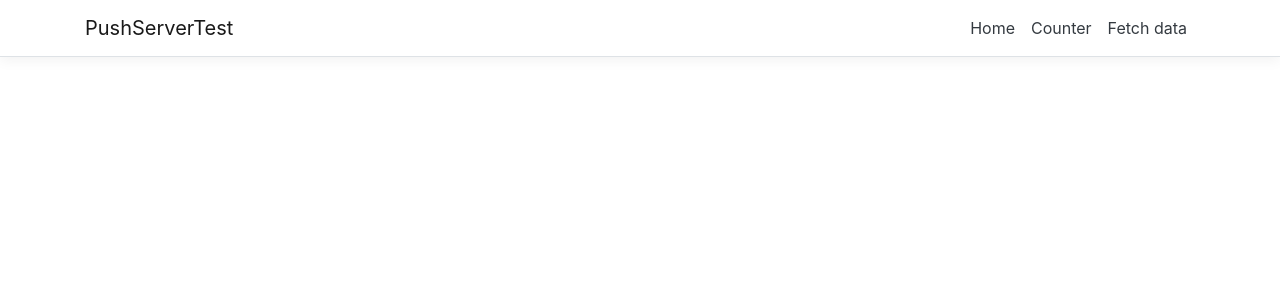
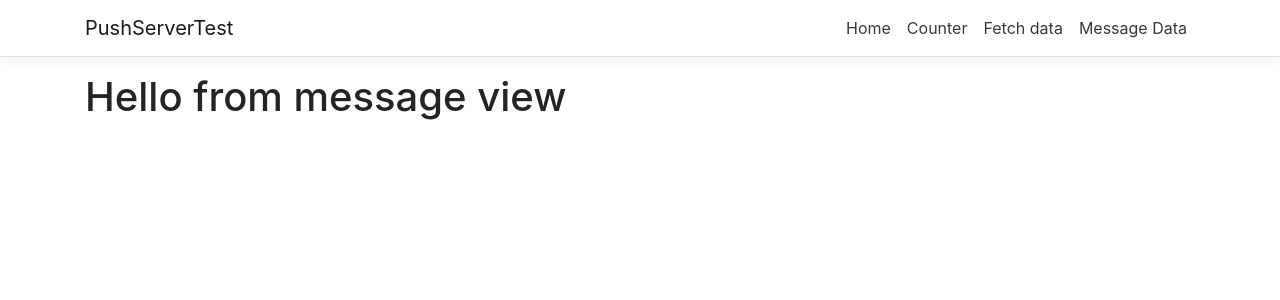
Before and after one commit to MattReamsSsi/PushServerTest, a React (Create React App) app in the folder PushServerTest/ClientApp/: page /message-data in a window 1280 px wide. Shown: the top 300 px of the page. Built offline with nearby package versions, Linux system fonts and the light colour scheme.

Commit message:
has another form for message data

```diff
--- a/PushServerTest/ClientApp/src/App.js
+++ b/PushServerTest/ClientApp/src/App.js
@@ -4,6 +4,7 @@ import { Layout } from './components/Layout';
 import { Home } from './components/Home';
 import { FetchData } from './components/FetchData';
 import { Counter } from './components/Counter';
+import MessageDataView from './components/MessageDataView';
 
 import './custom.css'
 
@@ -16,6 +17,7 @@ export default class App extends Component {
         <Route exact path='/' component={Home} />
         <Route path='/counter' component={Counter} />
         <Route path='/fetch-data' component={FetchData} />
+        <Route path='/message-data' component={MessageDataView} />
       </Layout>
     );
   }
--- /dev/null
+++ b/PushServerTest/ClientApp/src/components/MessageDataView.tsx
@@ -0,0 +1,11 @@
+import React, { useState } from 'react';
+
+const MessageDataView = () => {
+    return (
+        <div>
+          <h1>Hello from message view</h1>
+        </div>
+      );
+}
+
+export default MessageDataView;
--- a/PushServerTest/ClientApp/src/components/NavMenu.js
+++ b/PushServerTest/ClientApp/src/components/NavMenu.js
@@ -39,6 +39,9 @@ export class NavMenu extends Component {
                 <NavItem>
                   <NavLink tag={Link} className="text-dark" to="/fetch-data">Fetch data</NavLink>
                 </NavItem>
+                <NavItem>
+                  <NavLink tag={Link} className="text-dark" to="/message-data">Message Data</NavLink>
+                </NavItem>
               </ul>
             </Collapse>
           </Container>
--- /dev/null
+++ b/PushServerTest/ClientApp/src/react-app-env.d.ts
@@ -0,0 +1 @@
+/// <reference types="react-scripts" />
```
Also changed, not shown: PushServerTest/ClientApp/tsconfig.json (added, +25 -0 lines).
